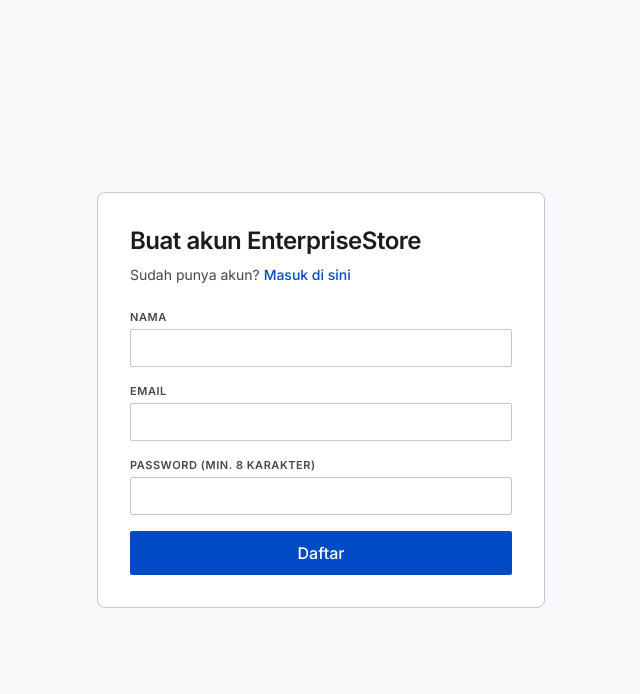
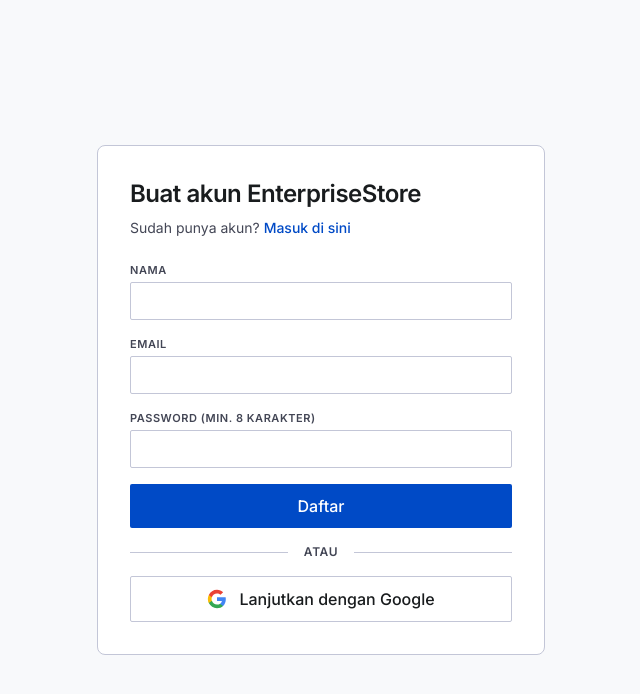
Before and after one commit to IchsanJunaedi/marketplace, a Next.js app: page /auth/signup in a window 1280 px wide. Shown: the top 694 px of the page, without its empty margins (319-959 px from the left). Built offline with nearby package versions, Linux system fonts and the light colour scheme; no server answers.

Commit message:
feat(auth): add Google OAuth provider and improve auth routing

```diff
--- a/src/app/(auth)/actions.ts
+++ b/src/app/(auth)/actions.ts
@@ -92,3 +92,7 @@
   await signOut({ redirectTo: "/" });
   redirect("/");
 }
+
+export async function signInWithGoogleAction(redirectTo?: string) {
+  await signIn("google", { redirectTo: redirectTo || "/account" });
+}
--- /dev/null
+++ b/src/app/(auth)/google-signin-button.tsx
@@ -0,0 +1,38 @@
+import { signInWithGoogleAction } from "./actions";
+
+export function GoogleSignInButton({ redirectTo }: { redirectTo?: string }) {
+  return (
+    <form action={signInWithGoogleAction.bind(null, redirectTo)}>
+      <button
+        type="submit"
+        className="w-full flex items-center justify-center gap-3 bg-surface-container-lowest border border-outline-variant text-on-surface font-medium py-2.5 rounded hover:bg-surface-container transition-colors"
+      >
+        <svg
+          xmlns="http://www.w3.org/2000/svg"
+          height="20"
+          viewBox="0 0 24 24"
+          width="20"
+        >
+          <path
+            d="M22.56 12.25c0-.78-.07-1.53-.2-2.25H12v4.26h5.92c-.26 1.37-1.04 2.53-2.21 3.31v2.77h3.57c2.08-1.92 3.28-4.74 3.28-8.09z"
+            fill="#4285F4"
+          />
+          <path
+            d="M12 23c2.97 0 5.46-.98 7.28-2.66l-3.57-2.77c-.98.66-2.23 1.06-3.71 1.06-2.86 0-5.29-1.93-6.16-4.53H2.18v2.84C3.99 20.53 7.7 23 12 23z"
+            fill="#34A853"
+          />
+          <path
+            d="M5.84 14.09c-.22-.66-.35-1.36-.35-2.09s.13-1.43.35-2.09V7.07H2.18C1.43 8.55 1 10.22 1 12s.43 3.45 1.18 4.93l2.85-2.22.81-.62z"
+            fill="#FBBC05"
+          />
+          <path
+            d="M12 5.38c1.62 0 3.06.56 4.21 1.64l3.15-3.15C17.45 2.09 14.97 1 12 1 7.7 1 3.99 3.47 2.18 7.07l3.66 2.84c.87-2.6 3.3-4.53 6.16-4.53z"
+            fill="#EA4335"
+          />
+          <path d="M1 1h22v22H1z" fill="none" />
+        </svg>
+        Lanjutkan dengan Google
+      </button>
+    </form>
+  );
+}
--- a/src/app/(auth)/signin-form.tsx
+++ b/src/app/(auth)/signin-form.tsx
@@ -3,6 +3,7 @@
 import { useActionState } from "react";
 
 import { signInAction, type SignInState } from "./actions";
+import { GoogleSignInButton } from "./google-signin-button";
 
 const initial: SignInState = {};
 
@@ -10,6 +11,7 @@
   const [state, formAction, pending] = useActionState(signInAction, initial);
 
   return (
+    <>
     <form action={formAction} className="flex flex-col gap-4">
       <input type="hidden" name="redirectTo" value={redirectTo ?? "/account"} />
 
@@ -57,5 +59,18 @@
         {pending ? "Memproses..." : "Masuk"}
       </button>
     </form>
+
+    <div className="flex flex-col gap-4 mt-4">
+      <div className="flex items-center gap-4">
+        <hr className="flex-1 border-outline-variant" />
+        <span className="font-label-caps text-label-caps text-on-surface-variant uppercase text-xs">
+          atau
+        </span>
+        <hr className="flex-1 border-outline-variant" />
+      </div>
+
+      <GoogleSignInButton redirectTo={redirectTo} />
+    </div>
+    </>
   );
 }
--- a/src/app/(auth)/signup-form.tsx
+++ b/src/app/(auth)/signup-form.tsx
@@ -3,6 +3,7 @@
 import { useActionState } from "react";
 
 import { signUp, type SignUpState } from "./actions";
+import { GoogleSignInButton } from "./google-signin-button";
 
 const initial: SignUpState = {};
 
@@ -10,6 +11,7 @@
   const [state, formAction, pending] = useActionState(signUp, initial);
 
   return (
+    <>
     <form action={formAction} className="flex flex-col gap-4">
       <label className="flex flex-col gap-1">
         <span className="font-label-caps text-label-caps text-on-surface-variant uppercase tracking-wider">
@@ -86,5 +88,18 @@
         {pending ? "Memproses..." : "Daftar"}
       </button>
     </form>
+
+    <div className="flex flex-col gap-4 mt-4">
+      <div className="flex items-center gap-4">
+        <hr className="flex-1 border-outline-variant" />
+        <span className="font-label-caps text-label-caps text-on-surface-variant uppercase text-xs">
+          atau
+        </span>
+        <hr className="flex-1 border-outline-variant" />
+      </div>
+
+      <GoogleSignInButton />
+    </div>
+    </>
   );
 }
--- /dev/null
+++ b/src/app/login/page.tsx
@@ -0,0 +1,14 @@
+import { redirect } from "next/navigation";
+
+// /login → redirect to the actual sign-in page, forwarding callbackUrl
+export default async function LoginRedirectPage({
+  searchParams,
+}: {
+  searchParams: Promise<{ callbackUrl?: string }>;
+}) {
+  const { callbackUrl } = await searchParams;
+  const destination = callbackUrl
+    ? `/auth/signin?redirectTo=${encodeURIComponent(callbackUrl)}`
+    : "/auth/signin";
+  redirect(destination);
+}
--- a/src/auth.ts
+++ b/src/auth.ts
@@ -1,5 +1,6 @@
 import NextAuth from "next-auth";
 import Credentials from "next-auth/providers/credentials";
+import Google from "next-auth/providers/google";
 import { PrismaAdapter } from "@auth/prisma-adapter";
 import bcrypt from "bcryptjs";
 import { z } from "zod";
@@ -16,6 +17,11 @@
   ...authConfig,
   adapter: PrismaAdapter(prisma) as never,
   providers: [
+    Google({
+      clientId: process.env.AUTH_GOOGLE_ID,
+      clientSecret: process.env.AUTH_GOOGLE_SECRET,
+      allowDangerousEmailAccountLinking: true,
+    }),
     Credentials({
       name: "credentials",
       credentials: {
```
Also changed, not shown: 1 other file (tests, documents, lock files or other folders).
